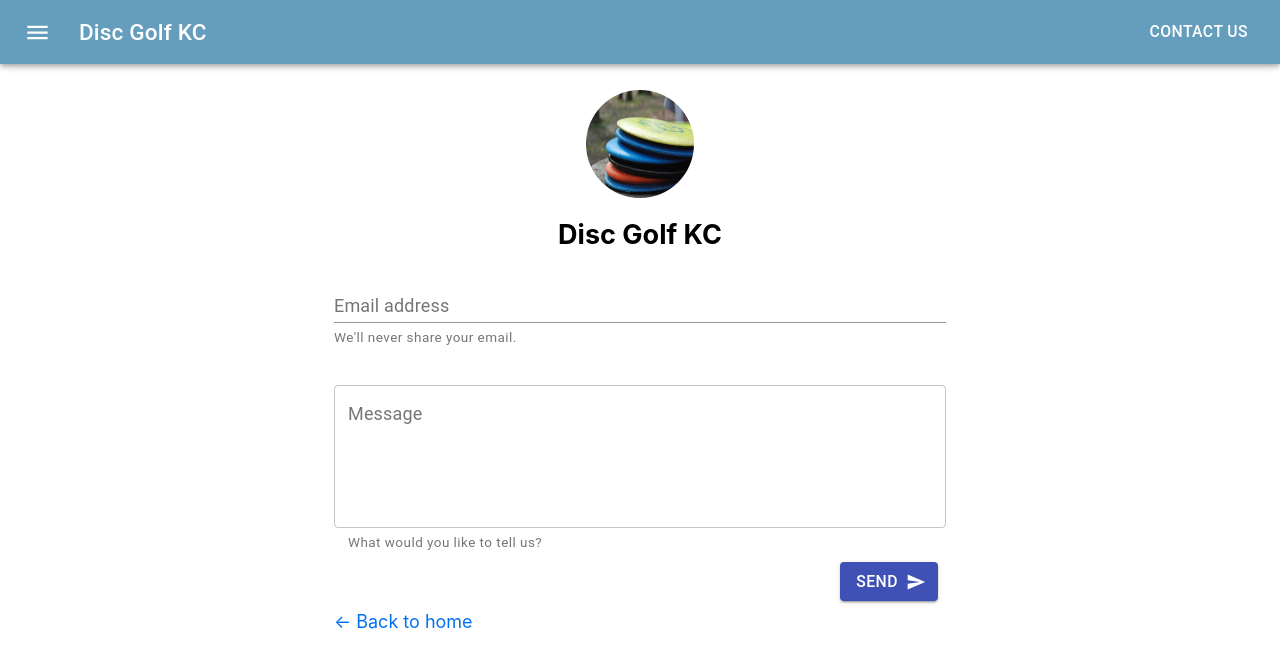
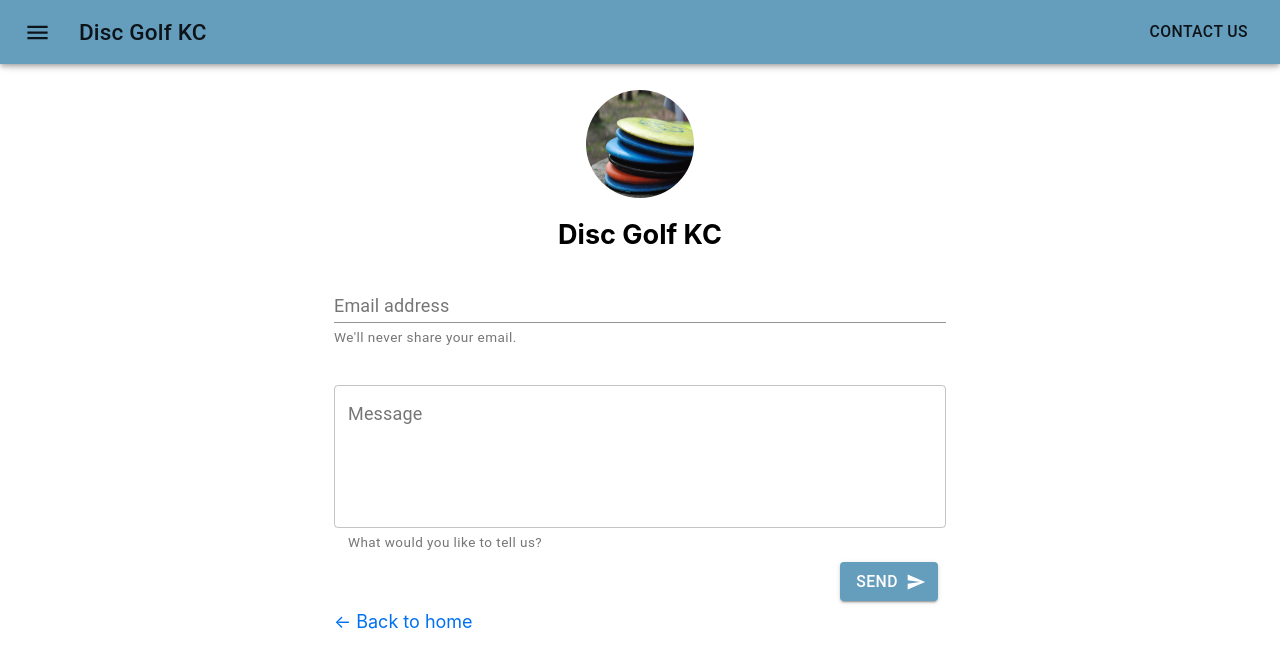
Before and after one commit to Chris-Boyle/discgolfkc, a Next.js app: page /contact in a window 1280 px wide. Shown: the top 668 px of the page. Built offline with nearby package versions, Linux system fonts and the light colour scheme.

Commit message:
Updated the mui theme with the provider

```diff
--- a/components/navbar.js
+++ b/components/navbar.js
@@ -1,4 +1,5 @@
 import React from 'react';
+import { createMuiTheme, ThemeProvider } from '@material-ui/core/styles';
 import { makeStyles } from '@material-ui/core/styles';
 import AppBar from '@material-ui/core/AppBar';
 import Toolbar from '@material-ui/core/Toolbar';
@@ -10,6 +11,14 @@ import Menu from '@material-ui/core/Menu';
 import MenuItem from '@material-ui/core/MenuItem';
 import Fade from '@material-ui/core/Fade';
 import { useRouter } from 'next/router';
+
+const theme = createMuiTheme({
+  palette: {
+    primary: {
+      main: '#659DBD !important',
+    },
+  },
+});
 
 const useStyles = makeStyles((theme) => ({
   root: {
@@ -44,7 +53,8 @@ export default function NavBar() {
 
   return (
     <div className={classes.root}>
-      <AppBar className={classes.nav} id='nav' position='fixed'>
+      <ThemeProvider theme={theme}>
+        <AppBar color='primary' id='nav' position='fixed'>
           <Toolbar>
             <IconButton
               edge='start'
@@ -67,7 +77,9 @@ export default function NavBar() {
               TransitionComponent={Fade}
             >
               <MenuItem onClick={() => router.push('/')}>Home</MenuItem>
-            <MenuItem onClick={() => router.push('/courses')}>Courses</MenuItem>
+              <MenuItem onClick={() => router.push('/courses')}>
+                Courses
+              </MenuItem>
               <MenuItem onClick={() => router.push('/shop')}>Shop</MenuItem>
             </Menu>
             <Typography variant='h6' className={classes.title}>
@@ -78,6 +90,7 @@ export default function NavBar() {
             </Button>
           </Toolbar>
         </AppBar>
+      </ThemeProvider>
     </div>
   );
 }
```
Lines whose indentation alone changed are shown as unchanged.
